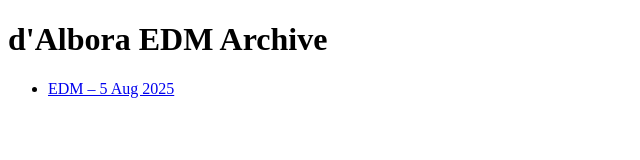
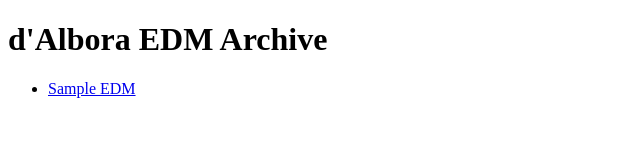
Before and after one commit to ColorfastDesign/newsletter, a plain HTML site: page index.html in a window 1280 px wide. Shown: the full height of the page, 0-640 px from the left. Drawn offline with Linux system fonts and the light colour scheme.

Commit message:
Update index.html

```diff
--- a/index.html
+++ b/index.html
@@ -7,8 +7,7 @@
 <body>
   <h1>d'Albora EDM Archive</h1>
   <ul>
-      <li><a href="edm-2025-08-05.html">EDM – 5 Aug 2025</a></li>
-      <!-- Add more links here as needed -->
+    <li><a href="edm-sample.html">Sample EDM</a></li>
   </ul>
 </body>
 </html>
```
Lines whose indentation alone changed are shown as unchanged.
